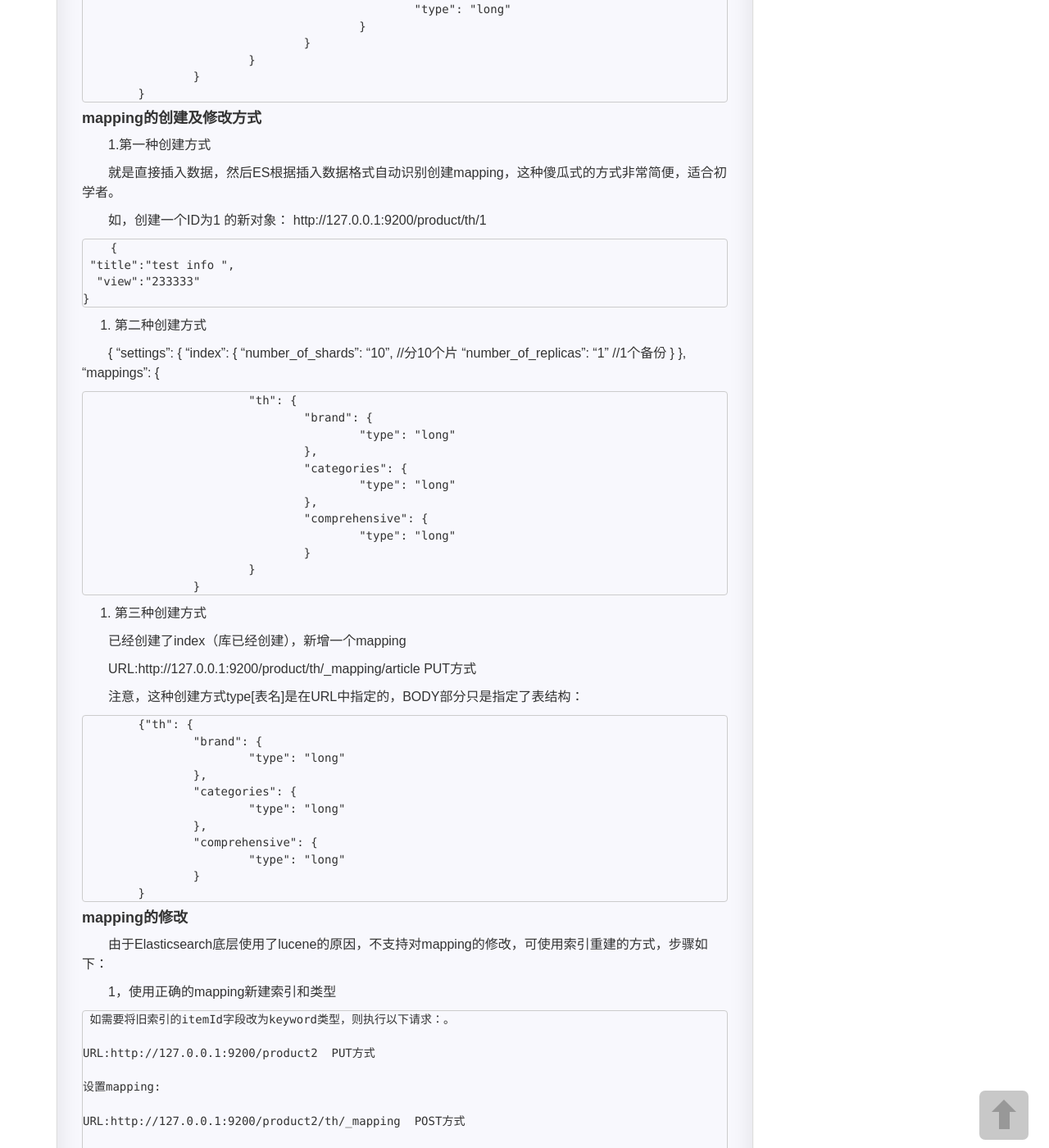
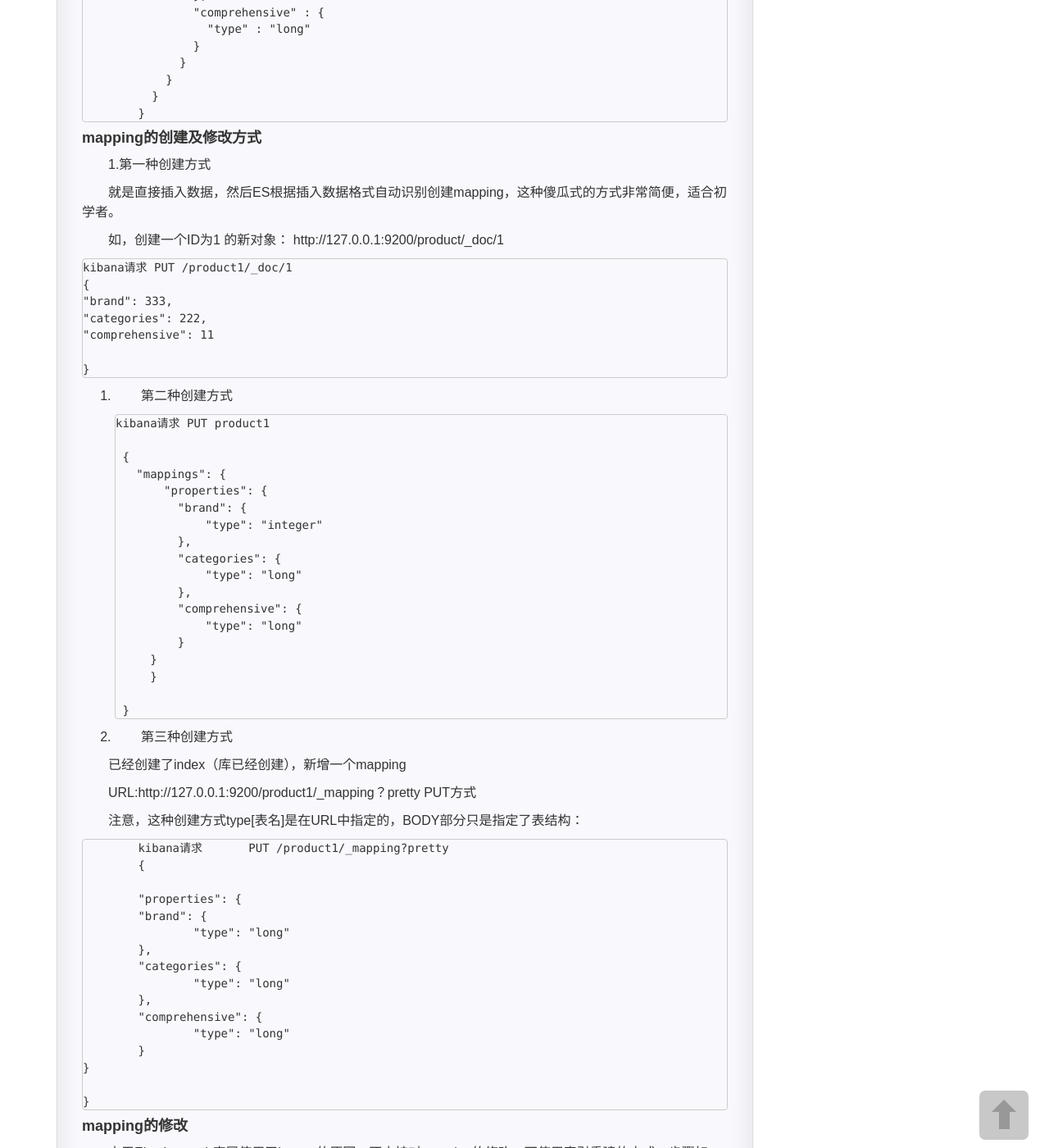
Before and after one commit to hexing-w/hexing-w.github.io, a Jekyll site: the page built from _posts/2020-06-03-Elasticsearch之mapping.md, in a window 1280 px wide and 1400 px high, scrolled down 944 px. Shown: the whole window at 82% size. Built offline with Jekyll 4.4.1, drawn with Linux system fonts in a browser that asks for light colours; nearby versions of some CDN libraries; comment, search, counter and statistics services are not loaded; a style sheet for code colours, icons or effects is not loaded; some of the changed text lies outside the part shown.

Commit message:
Update 2020-06-03-Elasticsearch之mapping.md

```diff
--- a/_posts/2020-06-03-Elasticsearch之mapping.md
+++ b/_posts/2020-06-03-Elasticsearch之mapping.md
@@ -21,7 +21,7 @@ excerpt: Elasticsearch
 
 ### mapping说明
 
-ES的mapping非常类似于静态语言中的数据类型：声明一个变量为int类型的变量， 以后这个变量都只能存储int类型的数据。同样的， 一个number类型的mapping字段只能存储number类型的数据。
+docker安装的版本ES、kibana版本均是7.5.1. ES的mapping非常类似于静态语言中的数据类型：声明一个变量为int类型的变量， 以后这个变量都只能存储int类型的数据。同样的， 一个number类型的mapping字段只能存储number类型的数据。
 
 同语言的数据类型相比，mapping还有一些其他的含义，mapping不仅告诉ES一个field中是什么类型的值， 它还告诉ES如何索引数据以及数据是否能被搜索到。
 
@@ -29,27 +29,28 @@ ES的mapping非常类似于静态语言中的数据类型：声明一个变量
 
 如何查看当前数据库里面的mapping（你可以用postman或者浏览器访问以下链接）
 
-	http://127.0.0.1:9200/{index}/{type}/_mapping?pretty
+     kibana请求	GET /product1/_mapping
 
 	返回结果：
 
 		{
-			"product": {
-				"mappings": {
-					"th": {
-						"brand": {
-							"type": "long"
-						},
-						"categories": {
-							"type": "long"
-						},
-						"comprehensive": {
-							"type": "long"
-						}
-					}
-				}
+		  "product1" : {
+		    "mappings" : {
+		      "properties" : {
+			"brand" : {
+			  "type" : "long"
+			},
+			"categories" : {
+			  "type" : "long"
+			},
+			"comprehensive" : {
+			  "type" : "long"
 			}
+		      }
+		    }
+		  }
 		}
+
 
 #### mapping的创建及修改方式
 
@@ -57,56 +58,62 @@ ES的mapping非常类似于静态语言中的数据类型：声明一个变量
 
 就是直接插入数据，然后ES根据插入数据格式自动识别创建mapping，这种傻瓜式的方式非常简便，适合初学者。
 
-如，创建一个ID为1 的新对象： http://127.0.0.1:9200/product/th/1
+如，创建一个ID为1 的新对象： http://127.0.0.1:9200/product/_doc/1
 
-	    {
-     "title":"test info ",
-      "view":"233333"
-    }
+	kibana请求 PUT /product1/_doc/1
+	{
+	"brand": 333,
+	"categories": 222,
+	"comprehensive": 11
+
+	}
 
 2. 第二种创建方式
 
-{
-  "settings": {
-    "index": {
-      "number_of_shards": "10",  //分10个片
-      "number_of_replicas": "1"  //1个备份
-    }
-  },
-  "mappings": {
+	   kibana请求 PUT product1
 
-				"th": {
-					"brand": {
-						"type": "long"
-					},
-					"categories": {
-						"type": "long"
-					},
-					"comprehensive": {
-						"type": "long"
-					}
+		{
+		  "mappings": {
+		      "properties": {
+				"brand": {
+					"type": "integer"
+				},
+				"categories": {
+					"type": "long"
+				},
+				"comprehensive": {
+					"type": "long"
 				}
 			}
+		    }
+
+		}
+
 
 3. 第三种创建方式
 
 已经创建了index（库已经创建），新增一个mapping
 
-URL:http://127.0.0.1:9200/product/th/_mapping/article PUT方式
+URL:http://127.0.0.1:9200/product1/_mapping？pretty PUT方式
 
 注意，这种创建方式type[表名]是在URL中指定的，BODY部分只是指定了表结构：
 
-		{"th": {
-			"brand": {
-				"type": "long"
-			},
-			"categories": {
-				"type": "long"
-			},
-			"comprehensive": {
-				"type": "long"
-			}
+		kibana请求	PUT /product1/_mapping?pretty
+		{
+
+		"properties": {
+		"brand": {
+			"type": "long"
+		},
+		"categories": {
+			"type": "long"
+		},
+		"comprehensive": {
+			"type": "long"
 		}
+	}
+
+	}
 
 #### mapping的修改
 
@@ -142,12 +149,12 @@ URL:http://127.0.0.1:9200/product/th/_mapping/article PUT方式
 
 		{
 		  "source": {
-		    "index": "test_v1",
+		    "index": "product1",
 		    "type": "item"
 		  },
 
 		  "dest": {
-		    "index": "test_v2",
+		    "index": "prodduct2",
 		    "type": "item"
 
 		  }
```
